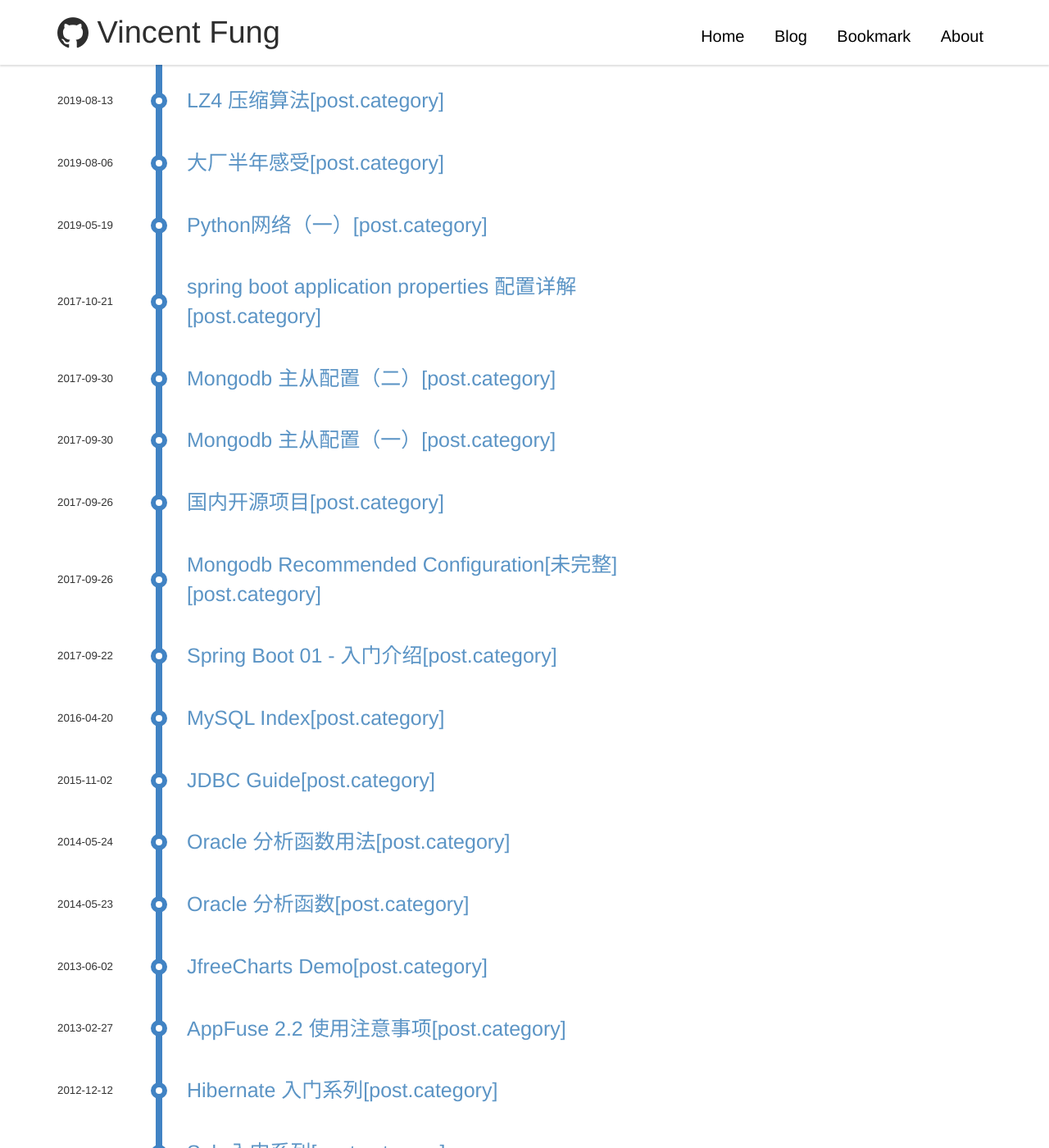
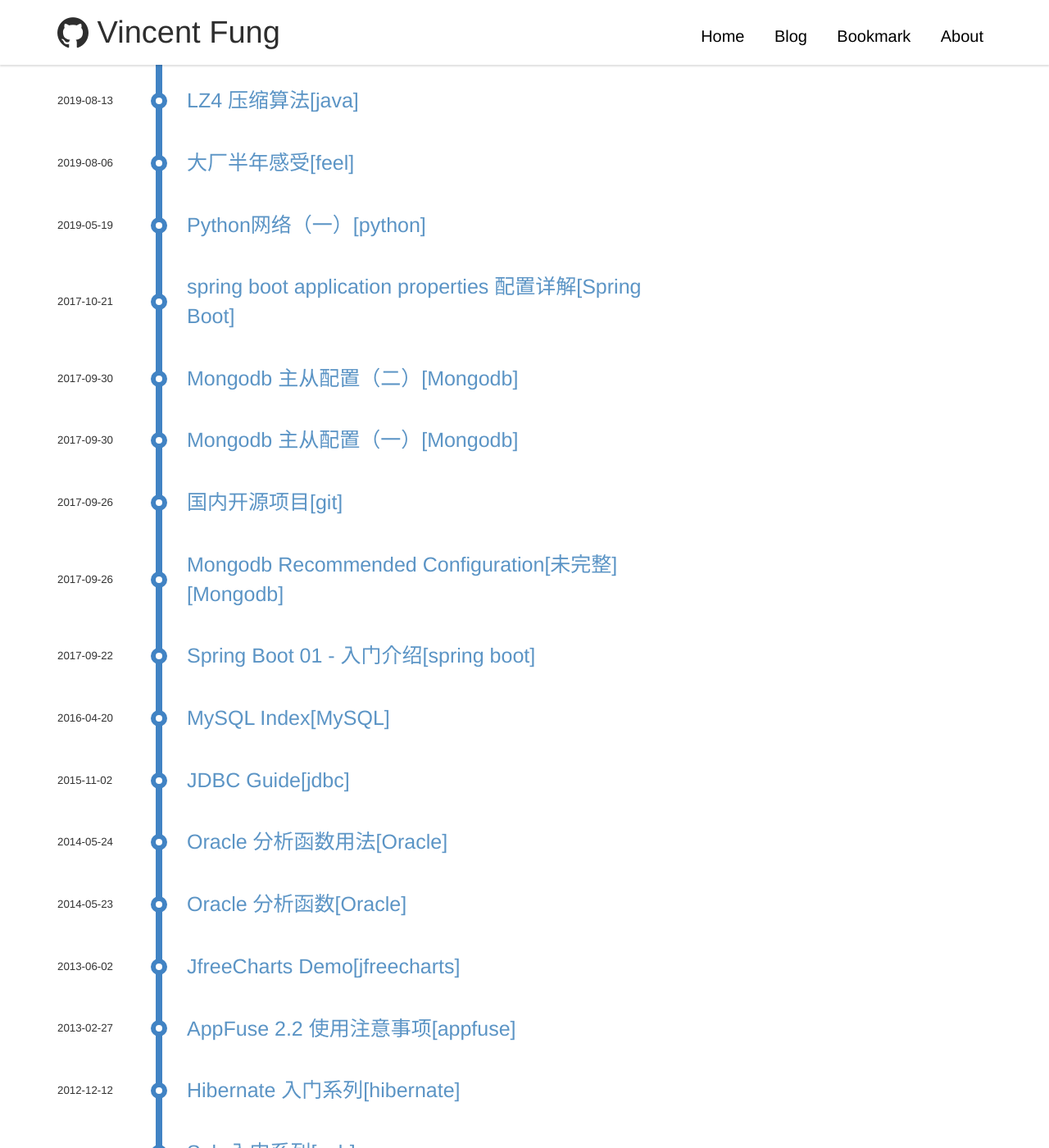
Before and after one commit to vincentfeng/vincentfeng.github.io, a Jekyll site: the page built from sub-blog.md, in a window 1280 px wide and 1400 px high, scrolled down 549 px. Shown: the whole window at 82% size. Built offline with Jekyll 4.4.1, drawn with Linux system fonts in a browser that asks for light colours; comment, search, counter and statistics services are not loaded; some of the changed text lies outside the part shown.

Commit message:
+ sub blog module

```diff
--- a/_includes/sub-blog-page.html
+++ b/_includes/sub-blog-page.html
@@ -8,7 +8,7 @@
             <li class="posts-list-item">
                 <div class="posts-content">
                     <span class="posts-list-meta">{{ post.date | date: "%Y-%m-%d" }}</span>
-                    <a class="posts-list-name bubble-float-left" href="{{ site.url }}{{ post.url }}">{{ post.title }}[post.category]</a>
+                    <a class="posts-list-name bubble-float-left" href="{{ site.url }}{{ post.url }}">{{ post.title }}[{{post.category}}]</a>
                     <span class='circle'></span>
                 </div>
             </li>
```
